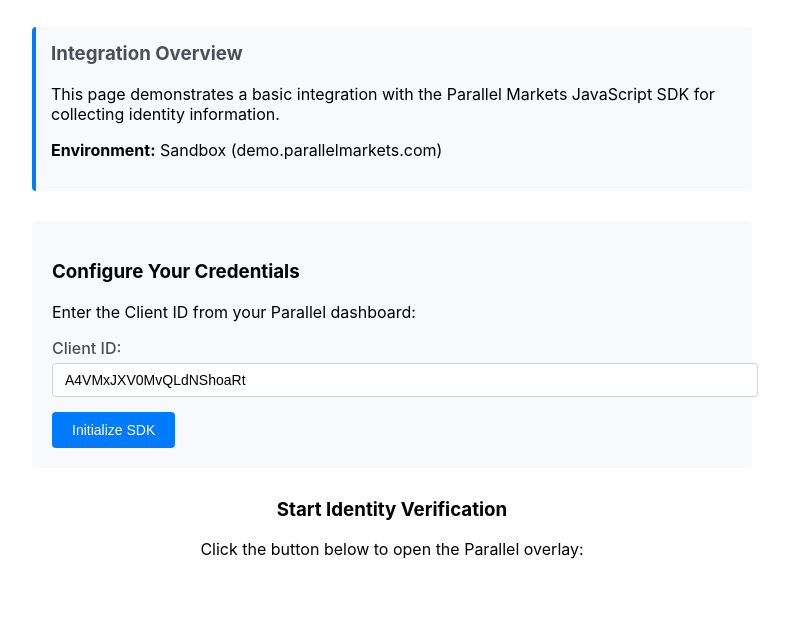
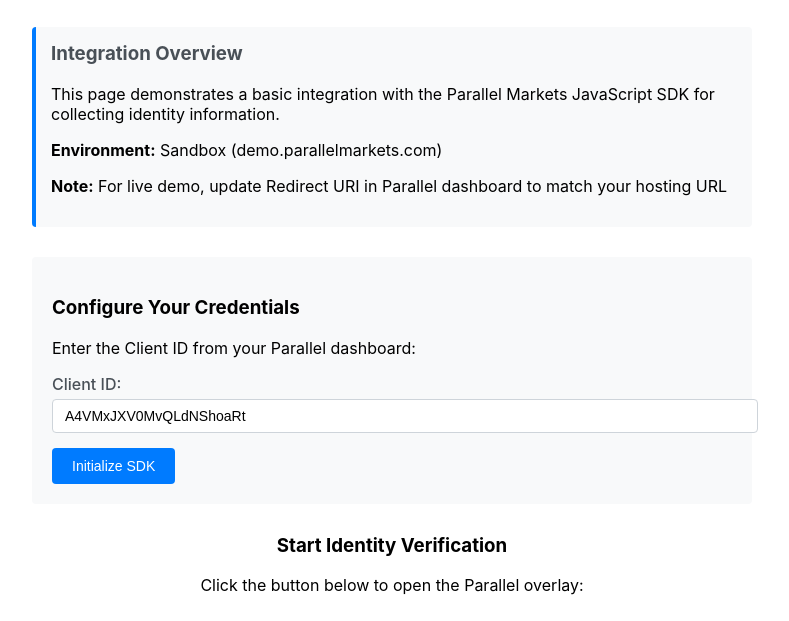
Before and after one commit to isaacbuz/iCapital, a plain HTML site: page index.html in a window 1280 px wide. Shown: the part 179-800 px from the top of the page, without its empty margins (248-1037 px from the left). Drawn offline with Linux system fonts and the light colour scheme.

Commit message:
Add note about redirect URI configuration for live demos

```diff
--- a/index.html
+++ b/index.html
@@ -126,6 +126,7 @@
             <h3>Integration Overview</h3>
             <p>This page demonstrates a basic integration with the Parallel Markets JavaScript SDK for collecting identity information.</p>
             <p><strong>Environment:</strong> Sandbox (demo.parallelmarkets.com)</p>
+            <p><strong>Note:</strong> For live demo, update Redirect URI in Parallel dashboard to match your hosting URL</p>
         </div>
 
         <div class="credentials-form">
```
